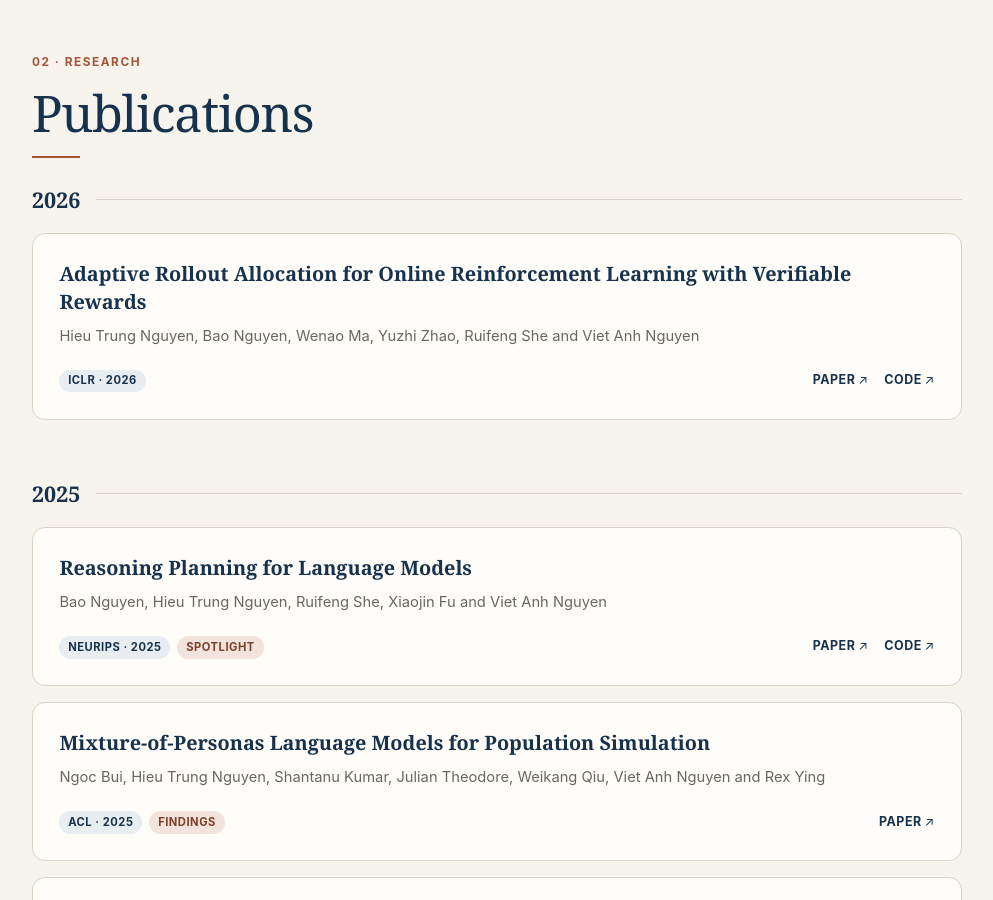
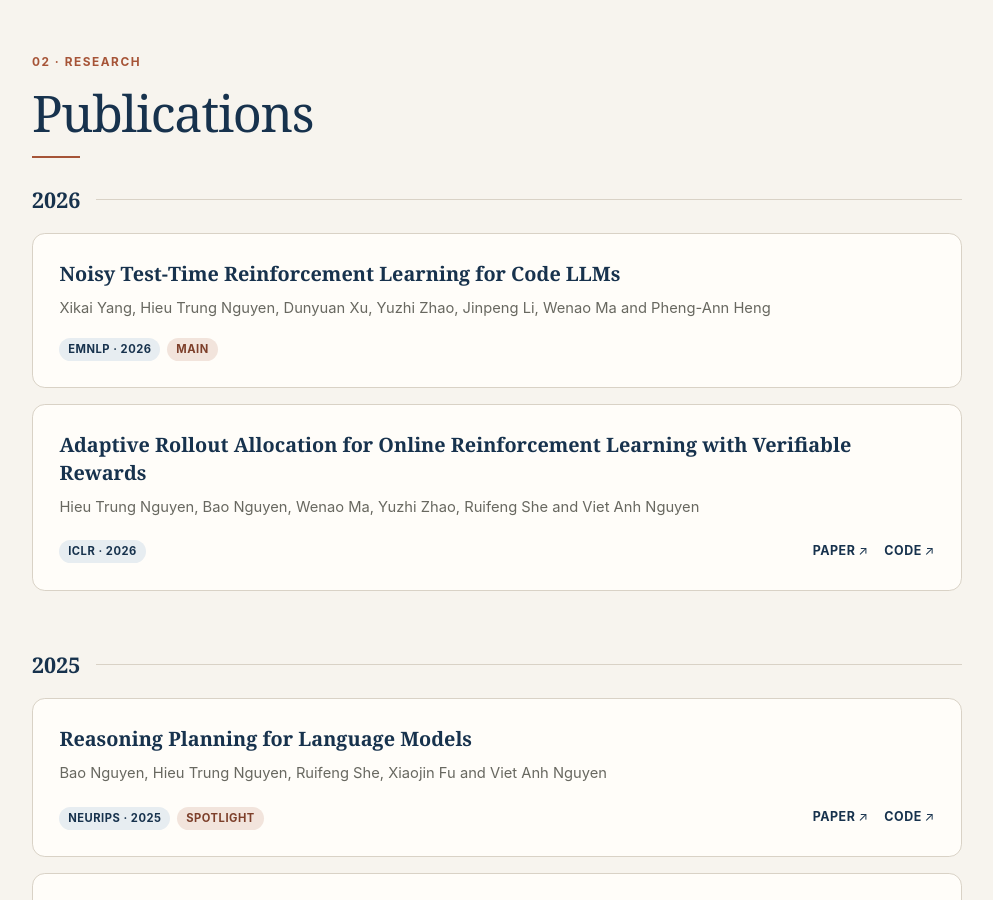
Before and after one commit to HieuNT91/hieunt91.github.io, a Jekyll site: the page built from index.md, in a window 1280 px wide and 900 px high, scrolled down 1263 px. Shown: the whole window, without its empty margins (143-1136 px from the left). Built offline with Jekyll 4.4.1, drawn with Linux system fonts in a browser that asks for light colours.

Commit message:
new paper 2026

```diff
--- a/_data/publications.yml
+++ b/_data/publications.yml
@@ -1,3 +1,9 @@
+- title: "Noisy Test-Time Reinforcement Learning for Code LLMs"
+  authors: "Xikai Yang, Hieu Trung Nguyen, Dunyuan Xu, Yuzhi Zhao, Jinpeng Li, Wenao Ma and Pheng-Ann Heng"
+  venue: "EMNLP"
+  year: 2026
+  note: "Main"
+
 - title: "Adaptive Rollout Allocation for Online Reinforcement Learning with Verifiable Rewards"
   authors: "Hieu Trung Nguyen, Bao Nguyen, Wenao Ma, Yuzhi Zhao, Ruifeng She and Viet Anh Nguyen"
   venue: "ICLR"
```
